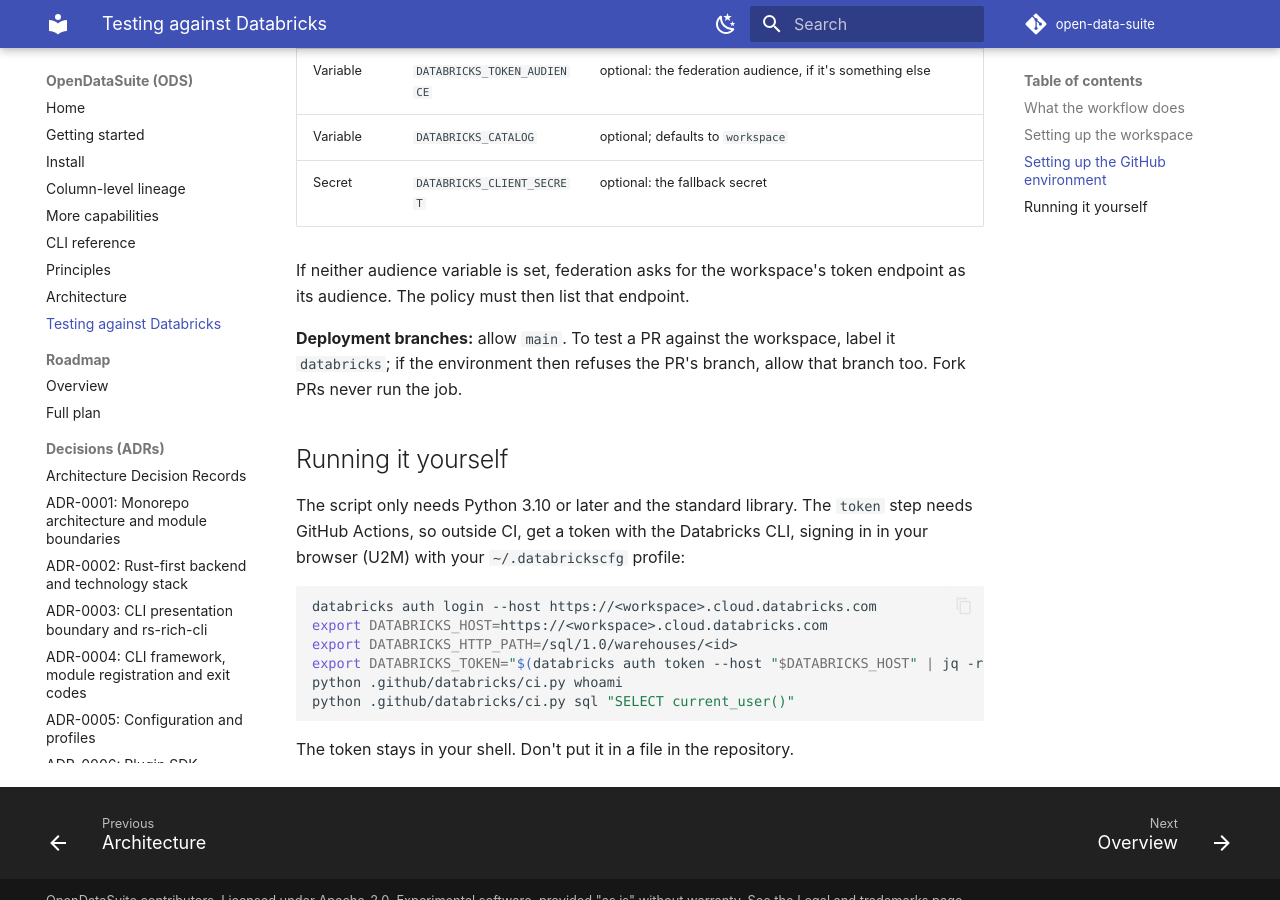
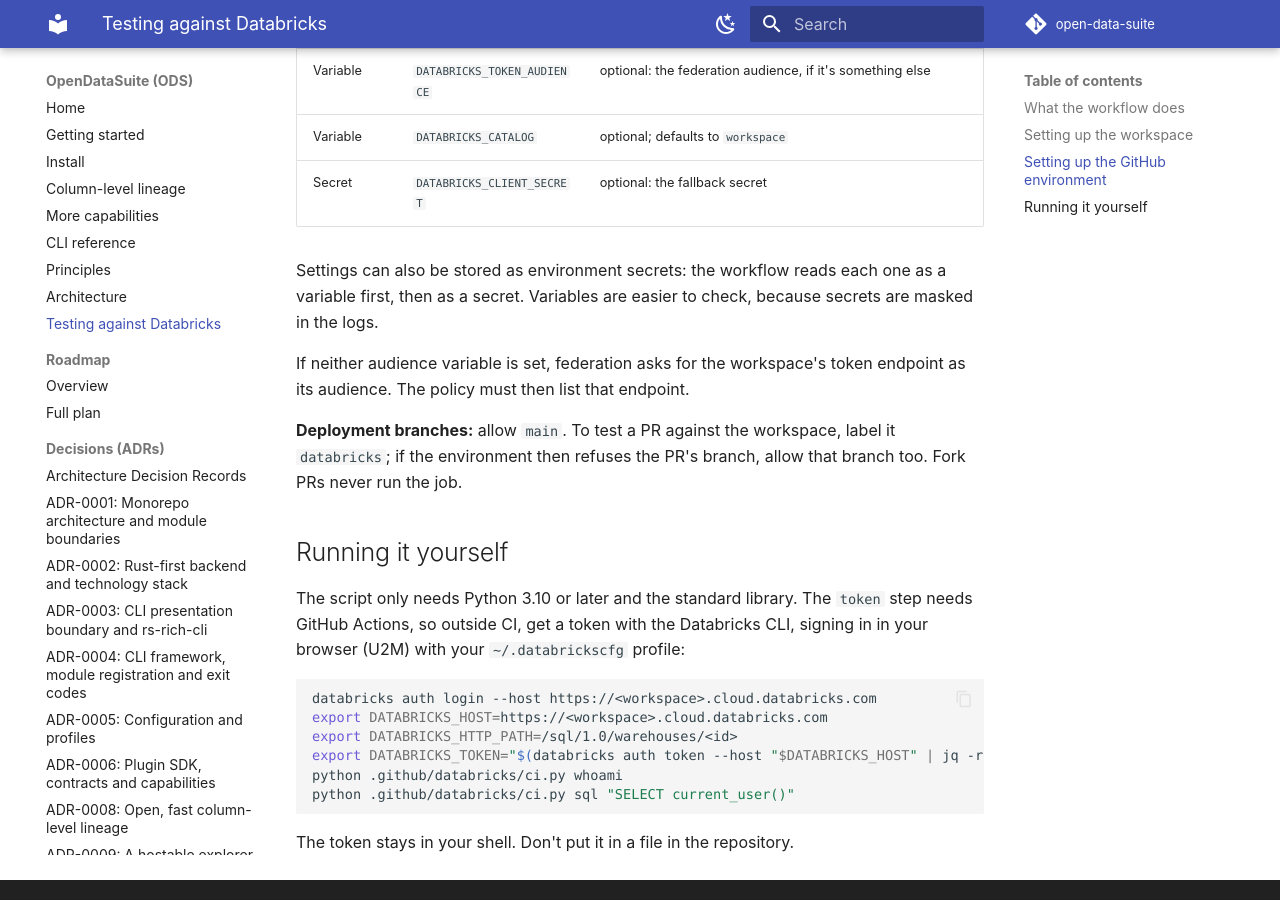
Before and after one commit to buchochelliq-labs/open-data-suite, an MkDocs documentation site: the page built from docs/contributing-databricks.md, in a window 1280 px wide and 900 px high, scrolled down 1775 px. Built offline with MkDocs 1.6.1 and Material for MkDocs 9.7.7, drawn with Linux system fonts in a browser that asks for light colours; comment, search, counter and statistics services are not loaded.

Commit message:
ci(databricks): read workspace settings from variables or secrets
The first run found DATABRICKS_HOST and the other settings empty as
variables while the environment itself was reachable: they can be stored
as secrets too.

Part of #294

Co-Authored-By: Claude Opus 5.5 <noreply@anthropic.com>
Claude-Session: https://claude.ai/code/session_019o28ABji7oKrHhDj6a9qF6

```diff
--- a/docs/contributing-databricks.md
+++ b/docs/contributing-databricks.md
@@ -62,6 +62,10 @@ Settings → Environments → `databricks-free`:
 | Variable | `DATABRICKS_CATALOG` | optional; defaults to `workspace` |
 | Secret | `DATABRICKS_CLIENT_SECRET` | optional: the fallback secret |
 
+Settings can also be stored as environment secrets: the workflow reads each one as a
+variable first, then as a secret. Variables are easier to check, because secrets are
+masked in the logs.
+
 If neither audience variable is set, federation asks for the workspace's token endpoint
 as its audience. The policy must then list that endpoint.
 
```
Also changed, not shown: 2 other files.
